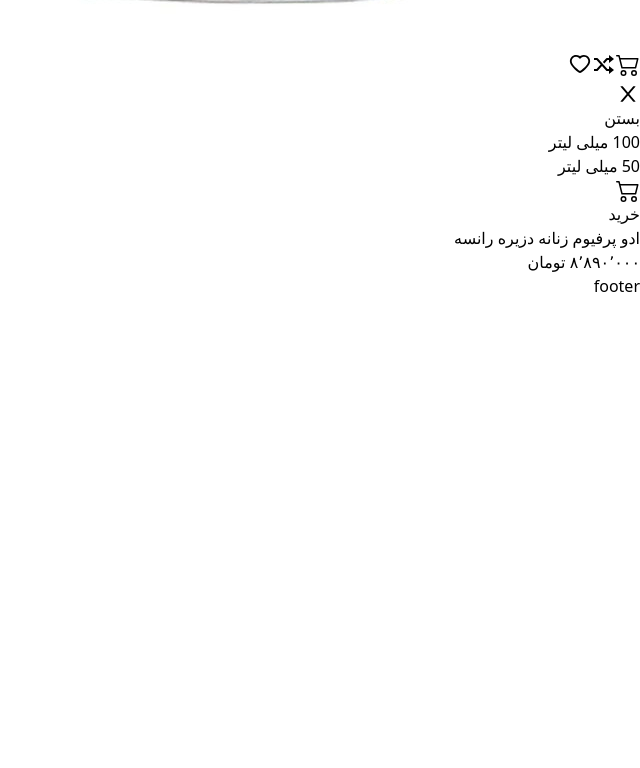
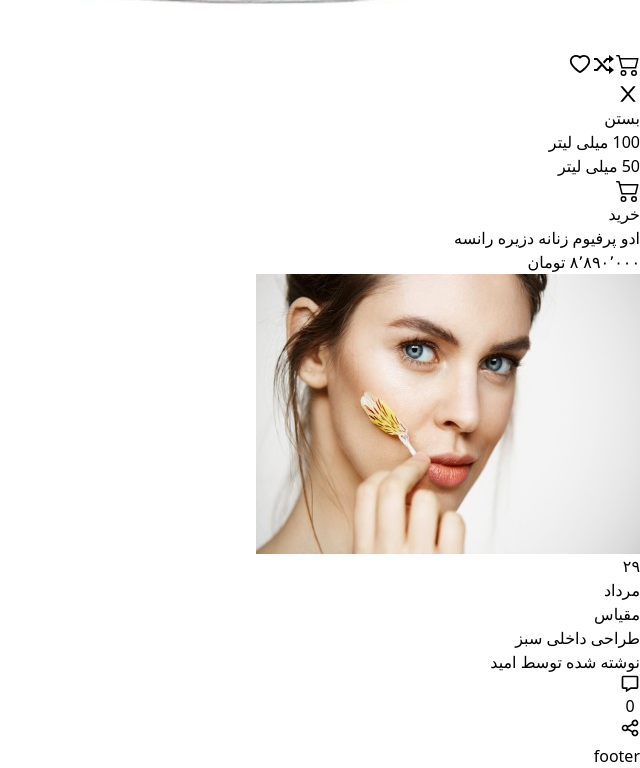
Before and after one commit to M-Mohtashami/Roshe_task, a React (Vite) app: page / in a window 1280 px wide. Shown: the part 3390-4158 px from the top of the page, without its empty margins (640-1280 px from the left). Before the commit the page ends 3688 px from the top, so only its background shows below. Built offline with nearby package versions, Linux system fonts and the light colour scheme.

Commit message:
mostly compelite article card except share section

```diff
--- a/src/App.tsx
+++ b/src/App.tsx
@@ -2,6 +2,7 @@
 import Category from './components/Category';
 import MainLayout from './layout/MainLayout';
 import ProductCard from './components/ProductCard';
+import ArticleCard from './components/ArticleCard';
 function App() {
   return (
     <>
@@ -32,6 +33,16 @@
             ],
           }}
         />
+        <ArticleCard
+          article={{
+            title: 'طراحی داخلی سبز',
+            author: 'امید',
+            category: 'مقیاس',
+            comments: 0,
+            image: 'assets/images/article02.jpg',
+            createdAt: new Date(),
+          }}
+        />
       </MainLayout>
     </>
   );
--- /dev/null
+++ b/src/components/ArticleCard.tsx
@@ -0,0 +1,70 @@
+import React from 'react';
+import { HiOutlineShare } from 'react-icons/hi';
+import { BiMessage } from 'react-icons/bi';
+import Button from './Button';
+
+type PropsType = {
+  article: ArticleType;
+};
+const ArticleCard = ({ article }: PropsType) => {
+  console.log(article);
+
+  return (
+    <div className="relative max-w-xs group overflow-hidden">
+      <img
+        className="transition transform duration-700 ease-in-out group-hover:scale-110"
+        src={article.image}
+        alt={article.title}
+      />
+      <div className="absolute top-0 bottom-0 bg-black w-full transition ease-in-out duration-500 opacity-0 group-hover:opacity-30"></div>
+      <div className="absolute top-0 bottom-0 bg-gradient-to-t from-black w-full opacity-70" />
+      <div className="absolute top-0 bottom-0 w-full">
+        <div className="w-full h-full flex flex-col items-center justify-between py-4">
+          <div className="w-full px-4 flex justify-start">
+            <div className="bg-white px-4 py-1 flex flex-col items-center">
+              <div className="font-bold text-lg">
+                {article.createdAt.toLocaleDateString('fa-IR', {
+                  day: 'numeric',
+                })}
+              </div>
+              <div className="font-semibold text-sm">
+                {article.createdAt.toLocaleDateString('fa-IR', {
+                  month: 'long',
+                })}
+              </div>
+            </div>
+          </div>
+          <div className="w-full px-4 flex flex-col items-center justify-center gap-3 text-white font-semibold">
+            <span className="text-xs bg-[#5F754D] opacity-100 px-4 py-1">
+              {article.category}
+            </span>
+            <a href="#">
+              <h3 className="text-2xl">{article.title}</h3>
+            </a>
+            <div className="flex items-start justify-center gap-3">
+              <span className="text-xs text-gray-300 font-medium">
+                {'نوشته شده توسط '}
+                {article.author}
+              </span>
+              <div className="relative">
+                <Button>
+                  <BiMessage size={20} />
+                  <span className="px-1 rounded-full text-white text-[8px] absolute top-0 bg-[#5F754D]">
+                    {article.comments}
+                  </span>
+                </Button>
+              </div>
+              <div>
+                <Button>
+                  <HiOutlineShare size={20} />
+                </Button>
+              </div>
+            </div>
+          </div>
+        </div>
+      </div>
+    </div>
+  );
+};
+
+export default ArticleCard;
```
Also changed, not shown: src/interfaces/interfaces.d.tsx (+9 -0 lines).
